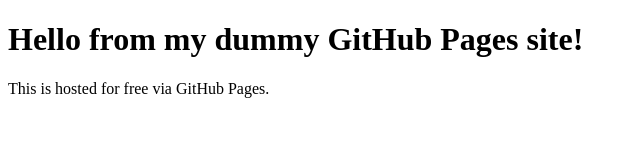
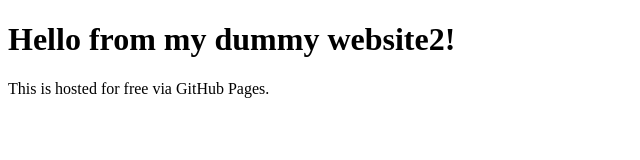
Before and after one commit to abha9377/web2, a plain HTML site: page index.html in a window 1280 px wide. Shown: the whole page, without its empty margins (0-640 px from the left). Drawn offline with Linux system fonts and the light colour scheme.

Commit message:
Update index.html

```diff
--- a/index.html
+++ b/index.html
@@ -4,7 +4,7 @@
   <title>Website2</title>
 </head>
 <body>
-  <h1>Hello from my dummy GitHub Pages site!</h1>
+  <h1>Hello from my dummy website2!</h1>
   <p>This is hosted for free via GitHub Pages.</p>
 </body>
 </html>
```
